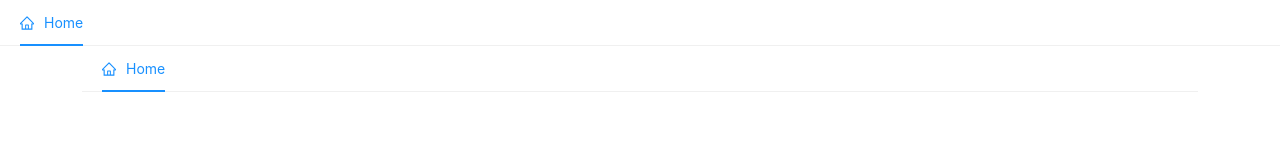
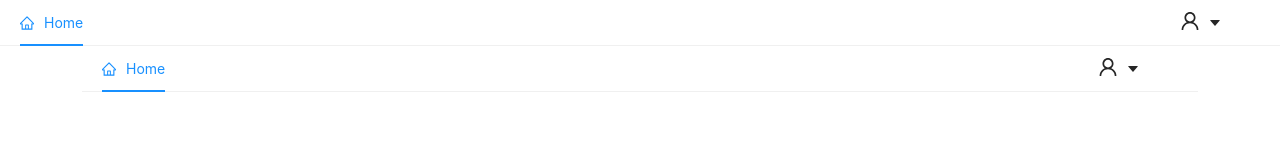
Before and after one commit to Snaacker/time-register-ui, a Next.js app: page /appWrapper in a window 1280 px wide. Shown: the top 160 px of the page. Built offline with nearby package versions, Linux system fonts and the light colour scheme.

Commit message:
add user profil tab

```diff
--- a/src/api-manager/request-manager.ts
+++ b/src/api-manager/request-manager.ts
@@ -6,6 +6,6 @@ export function getRequestHeader() {
     return {
         Accept: "application/json",
         'Access-Control-Allow-Origin': '*',
-        Authorization: "Bearer eyJhbGciOiJIUzUxMiJ9.eyJzdWIiOiJhZG1pbiIsImV4cCI6MTY2NDQ5NjIyMiwiaWF0IjoxNjY0NDc4MjIyfQ.KuaalTGuErRHj0sN-aT2XatL9y46Jcb7KVrdEQn6yycV4Yi8K_CMuKeobibHFWRUrb1CkODfnfIuQvtF14gcfA"
+        Authorization: "Bearer eyJhbGciOiJIUzUxMiJ9.eyJzdWIiOiJhZG1pbiIsImV4cCI6MTY2NDg0NTAxNCwiaWF0IjoxNjY0ODI3MDE0fQ.U_6SNV7jbMCmqq07x1utY0etJkScs_5Pxgo3QZgGTTWub0gU0SxkzhKReVj34r5kJD2Uax4SZRDBY5AklHwLFQ"
     }
 }
--- a/src/api-manager/user.tsx
+++ b/src/api-manager/user.tsx
@@ -38,6 +38,7 @@ export async function getUserById(id: String) {
 }
 
 export async function createUser(user: User) {
+  console.log(user.role_name)
   try {
     const { data, status } = await axios.put<User>(
       getLocalApiUrl() + "user",
--- a/src/components/nav/nav-bar.tsx
+++ b/src/components/nav/nav-bar.tsx
@@ -1,12 +1,12 @@
-import { AppstoreOutlined, HomeOutlined } from "@ant-design/icons";
-import { Menu } from "antd";
+import { AppstoreOutlined, HomeOutlined, UserOutlined, CaretDownOutlined } from "@ant-design/icons";
+import { Avatar, Menu, Image, Dropdown, Button, Space } from "antd";
 import React, { useContext, useEffect, useState } from "react";
 import { useRouter } from "next/router";
 import { UserContext } from "../../../pages/appWrapper";
 import { User } from "../../type/User";
 
 
-const items = [
+const mainNavBar = [
   {
     label: "Home",
     key: "home",
@@ -15,7 +15,7 @@ const items = [
   {
     label: "Sign Up",
     key: "signup",
-    className:"d-none",
+    className: "d-none",
     icon: <AppstoreOutlined />,
   },
   {
@@ -36,8 +36,9 @@ const items = [
   {
     label: "User Profile",
     key: "user-profile",
+    className: "float-right",
     icon: <AppstoreOutlined />,
-  },
+  }
 ];
 
 const NavBar = () => {
@@ -73,9 +74,56 @@ const NavBar = () => {
 
   useEffect(() => {
     console.log(state)
-  }, [ state])
+  }, [state])
+
+  const userProfileMenu = (
+    <Menu
+      items={[
+        {
+          label: <a href="https://www.antgroup.com">1st menu item</a>,
+          key: '0',
+        },
+        {
+          label: <a href="https://www.aliyun.com">2nd menu item</a>,
+          key: '1',
+        },
+        {
+          type: 'divider',
+        },
+        {
+          label: '3rd menu item',
+          key: '3',
+        },
+      ]}
+    />
+  );
+
+  const userProfile = (
+    <div className="w-user-profile float-end">
+      <Menu
+        mode="horizontal"
+        selectable={false}
+      >
+        <Menu.Item>
+          <Dropdown overlay={userProfileMenu} trigger={['click']}>
+            <a onClick={e => e.preventDefault()}>
+              <Space>
+
+                <UserOutlined className="fs-5"/>
+                <CaretDownOutlined/>
+              </Space>
+            </a>
+          </Dropdown>
+        </Menu.Item>
+
+      </Menu>
+    </div>
+
+  );
 
   return (
+    <div>
+      {userProfile}
       <Menu
         onClick={onClick}
         selectedKeys={[current]}
@@ -83,12 +131,15 @@ const NavBar = () => {
         // show only dashboard, user profile when user.role = EMPLOYEE
         //  show only dashboard, user profile, create restaurant, create user, create schedule when user.role = MANAGER
         // show all when user.role = ADMIN
-      items={state.isAuthenticated ? items:  [{
+        items={state.isAuthenticated ? mainNavBar : [{
           label: "Home",
           key: "home",
           icon: <HomeOutlined />,
         }]}
-    />
+      >
+      </Menu>
+    </div>
+
   );
 };
 
--- a/src/index.css
+++ b/src/index.css
@@ -22,3 +22,7 @@ code {
 .login-form-forgot {
   float: right;
 }
+
+.w-user-profile{
+  width: 120px;
+}
```
Also changed, not shown: pages/create-user.tsx (+5 -5 lines). Lines whose indentation alone changed are shown as unchanged.
